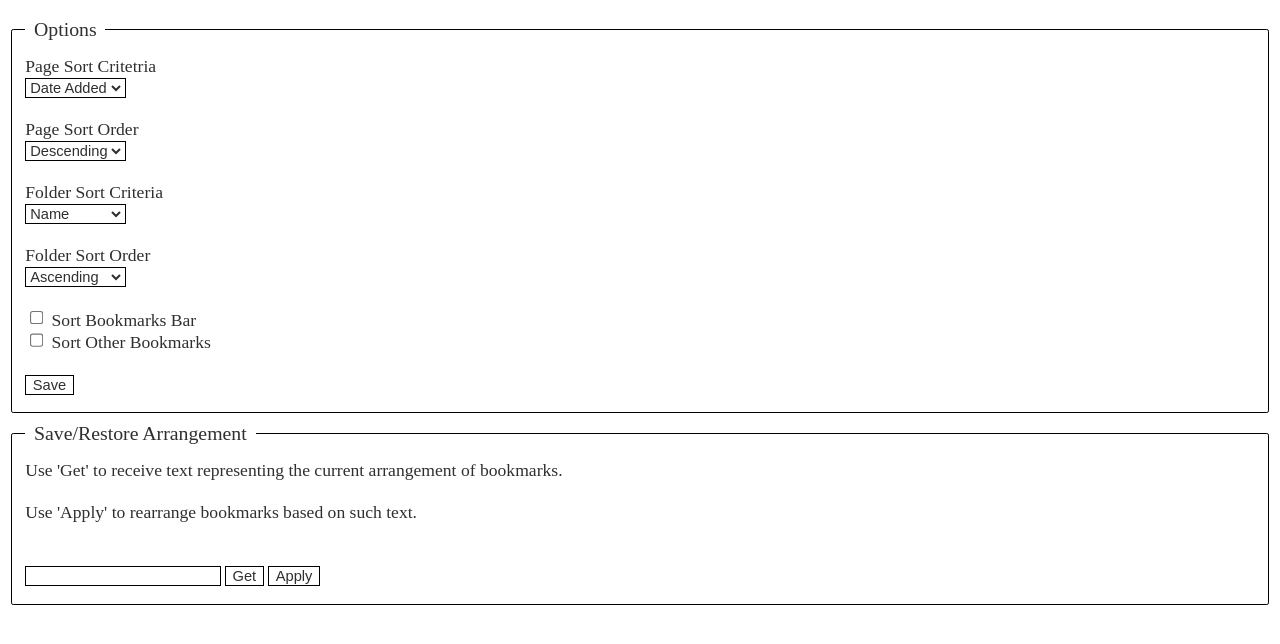
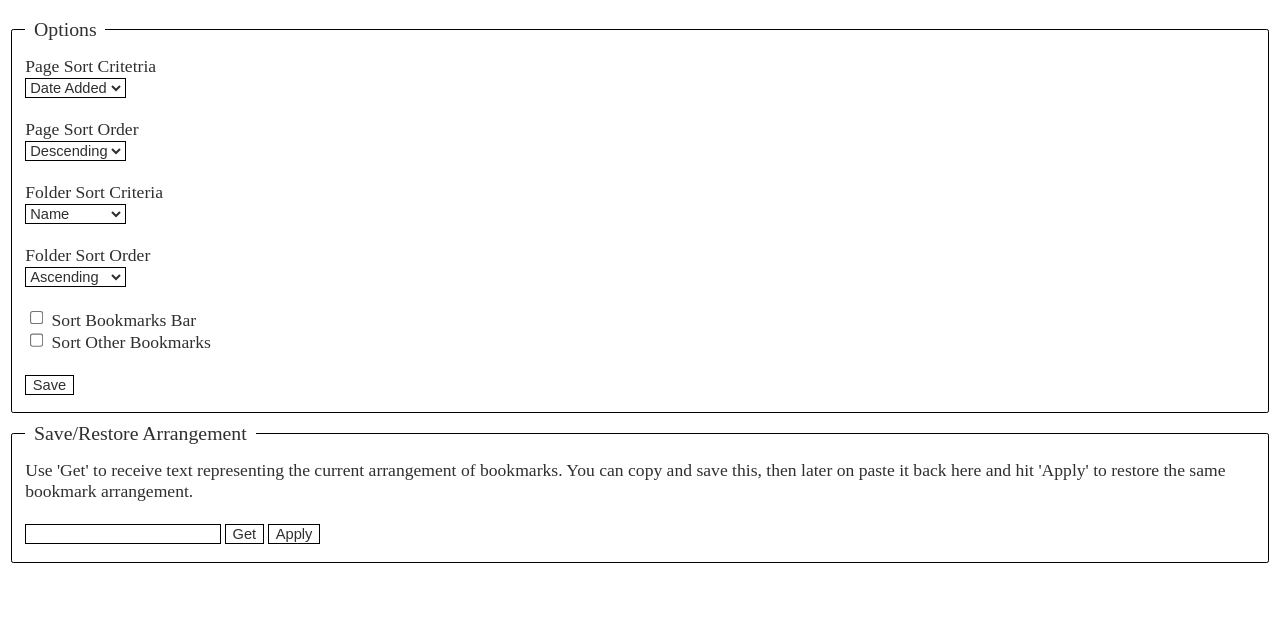
Before and after one commit to 0xf0f/bookmark-sorter, a website with bundled scripts: page source/html/options.html in a window 1280 px wide. Built offline with nearby package versions, Linux system fonts and the light colour scheme; some packages are replaced by stand-ins of ours.

Commit message:
clarified some text on options page

```diff
--- a/source/html/options.html
+++ b/source/html/options.html
@@ -52,11 +52,10 @@
         <input type="checkbox" class="fieldSetToggler" id="toggle" hidden>
         <legend><label for="toggle">Save/Restore Arrangement</label></legend>
         <div class="content">
-            Use 'Get' to receive text representing
-            the current arrangement of bookmarks.
-            <br><br>
-            Use 'Apply' to rearrange bookmarks based on such text.
-            <br><br>
+            Use 'Get' to receive text representing the current arrangement of bookmarks.
+            You can copy and save this, then later on paste it back
+            here and hit 'Apply' to restore the same bookmark arrangement.
+            <br>
             <label for="orderInput">
             </label><br>
             <input type="text" id="orderInput">
```
